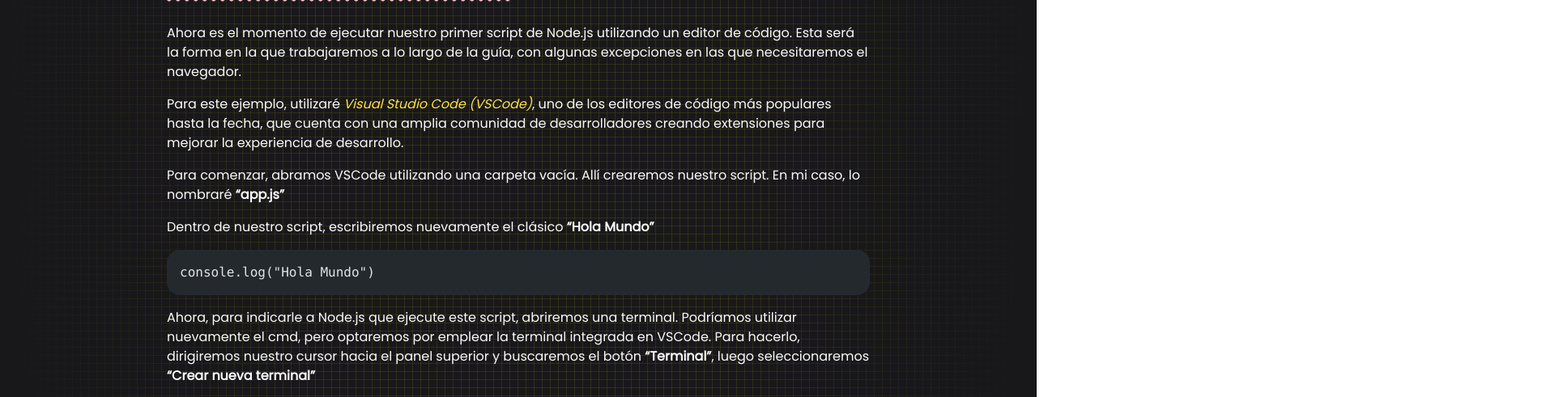
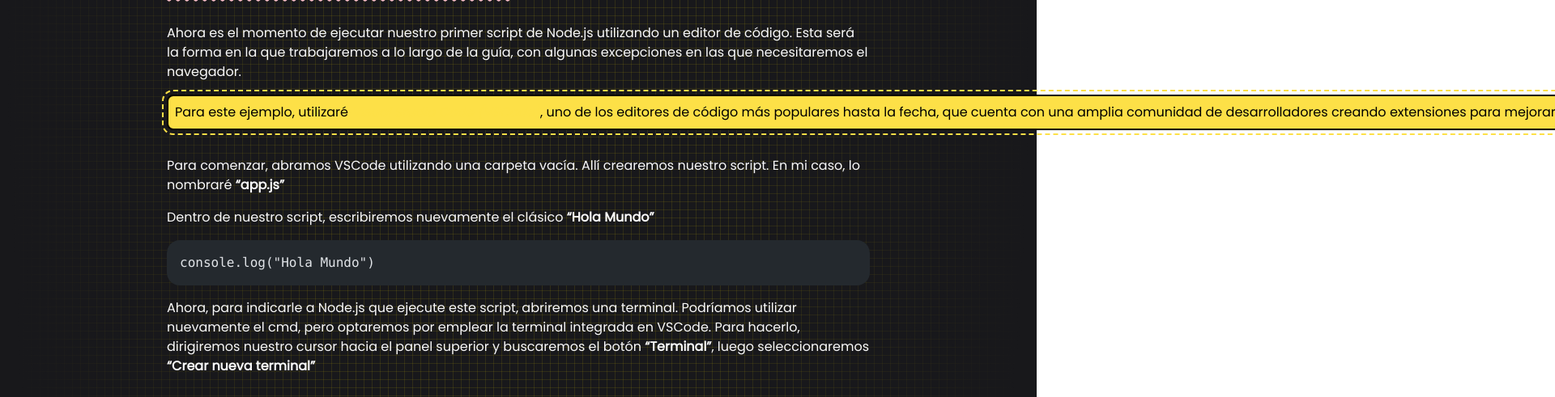
Before and after one commit to Numonu/ilovejs, an Astro site: page /articles/01-introduccion/05-tus-primeros-pasos-con-nodejs in a window 1280 px wide. Shown: the part 2490-2981 px from the top of the page at 81% size, 1920 px wide, since content can reach past the window. Built offline with nearby package versions, Linux system fonts and the light colour scheme; Astro itself is replaced by a stand-in of ours; code samples lack their colours.

Commit message:
feat:add styles for blockquotes

```diff
--- a/src/layout/ArticleLayout.astro
+++ b/src/layout/ArticleLayout.astro
@@ -177,6 +177,23 @@ const { frontmatter } = Astro.props;
 			.img-default{
 				margin: 3rem 0 !important;
 			}
+			blockquote{
+				width: max-content;
+				color: black;
+				background-color: var(--pinia);
+
+				margin-bottom: 2rem !important;
+				padding: .5rem;
+				border-radius: .5rem;
+				border: 2px solid black;
+
+				outline: 2px solid var(--pinia);
+				outline-style: dashed;
+				outline-offset: 4px;
+			}
+			blockquote > p{
+				margin: 0 !important;
+			}
 		</style>
 	</body>
 </html>
```
